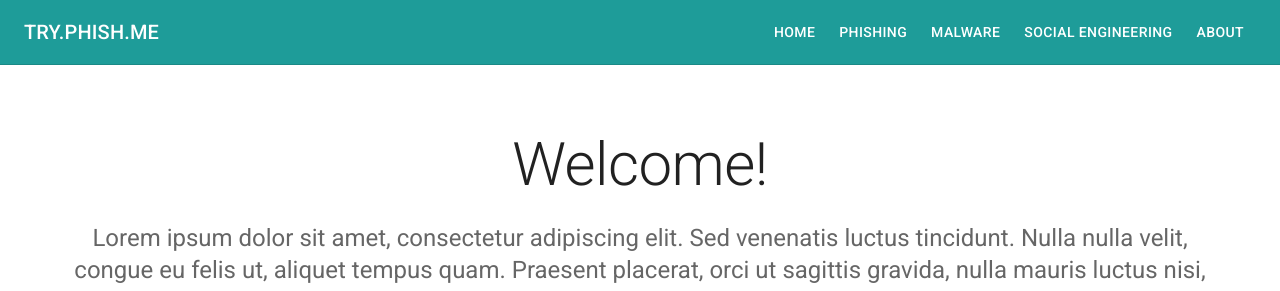
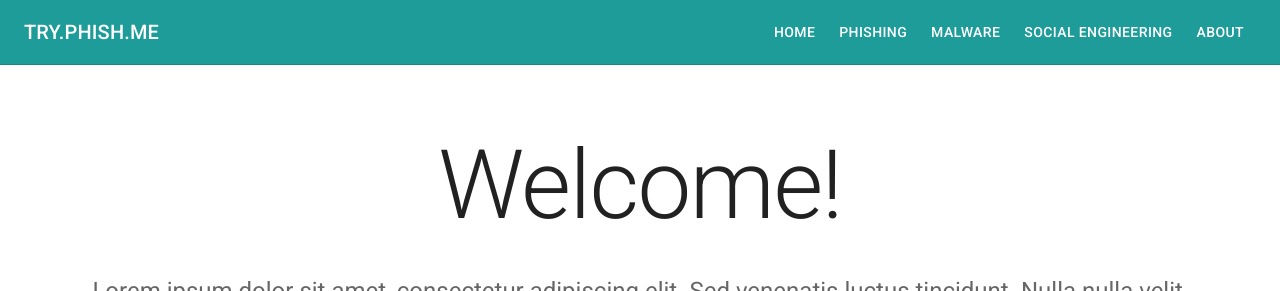
Before and after one commit to PatoGuereque/Proyecto-APIS, a React (Create React App) app: page / in a window 1280 px wide. Shown: the top 291 px of the page. Built offline with nearby package versions, Linux system fonts and the light colour scheme.

Commit message:
changed main welcome text size

```diff
--- a/src/views/Main.jsx
+++ b/src/views/Main.jsx
@@ -35,7 +35,7 @@ const Main = () => (
       <Container maxWidth="lg">
         <Typography
           component="h1"
-          variant="h2"
+          variant="h1"
           align="center"
           color="text.primary"
           gutterBottom
```
